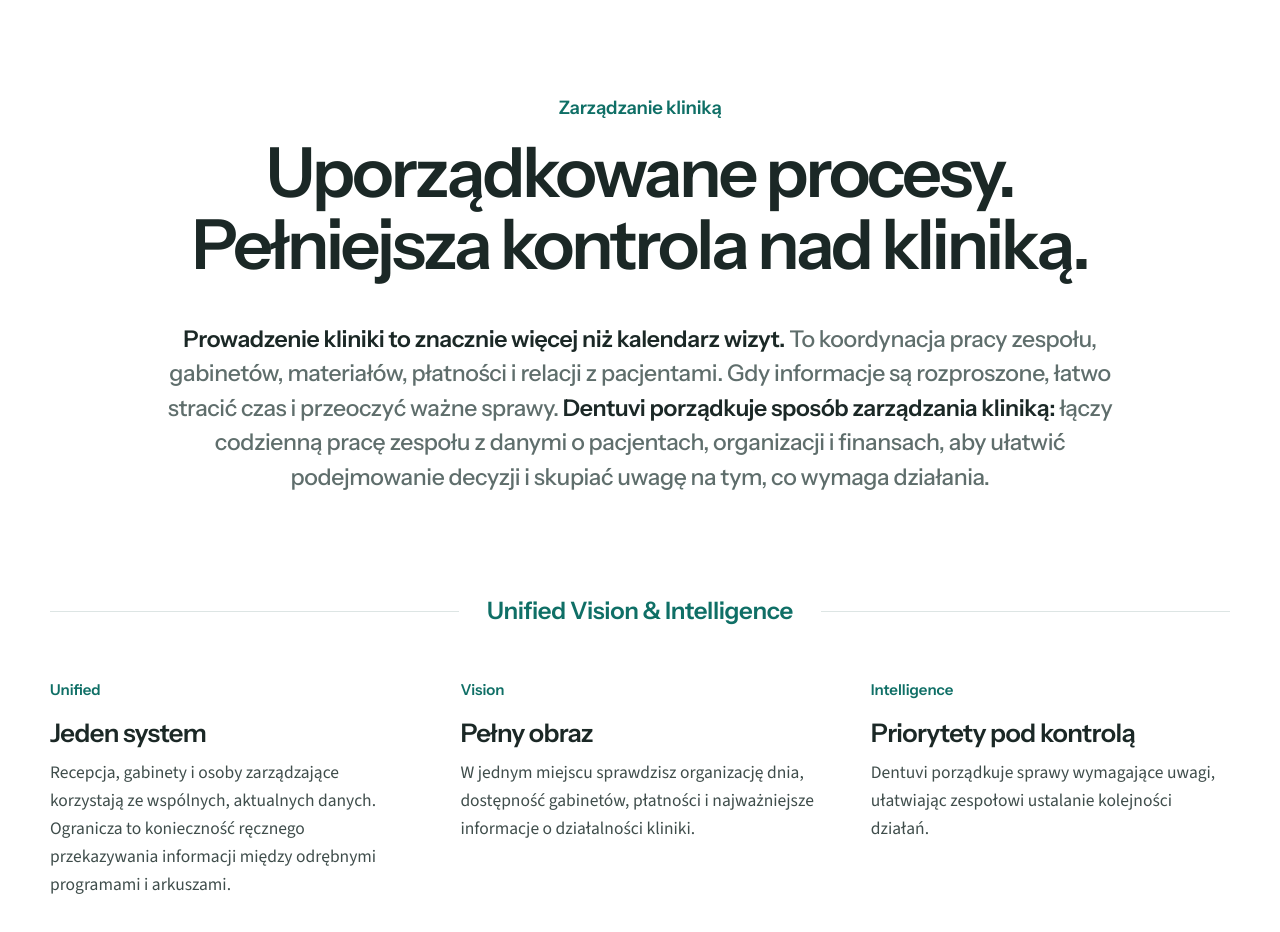
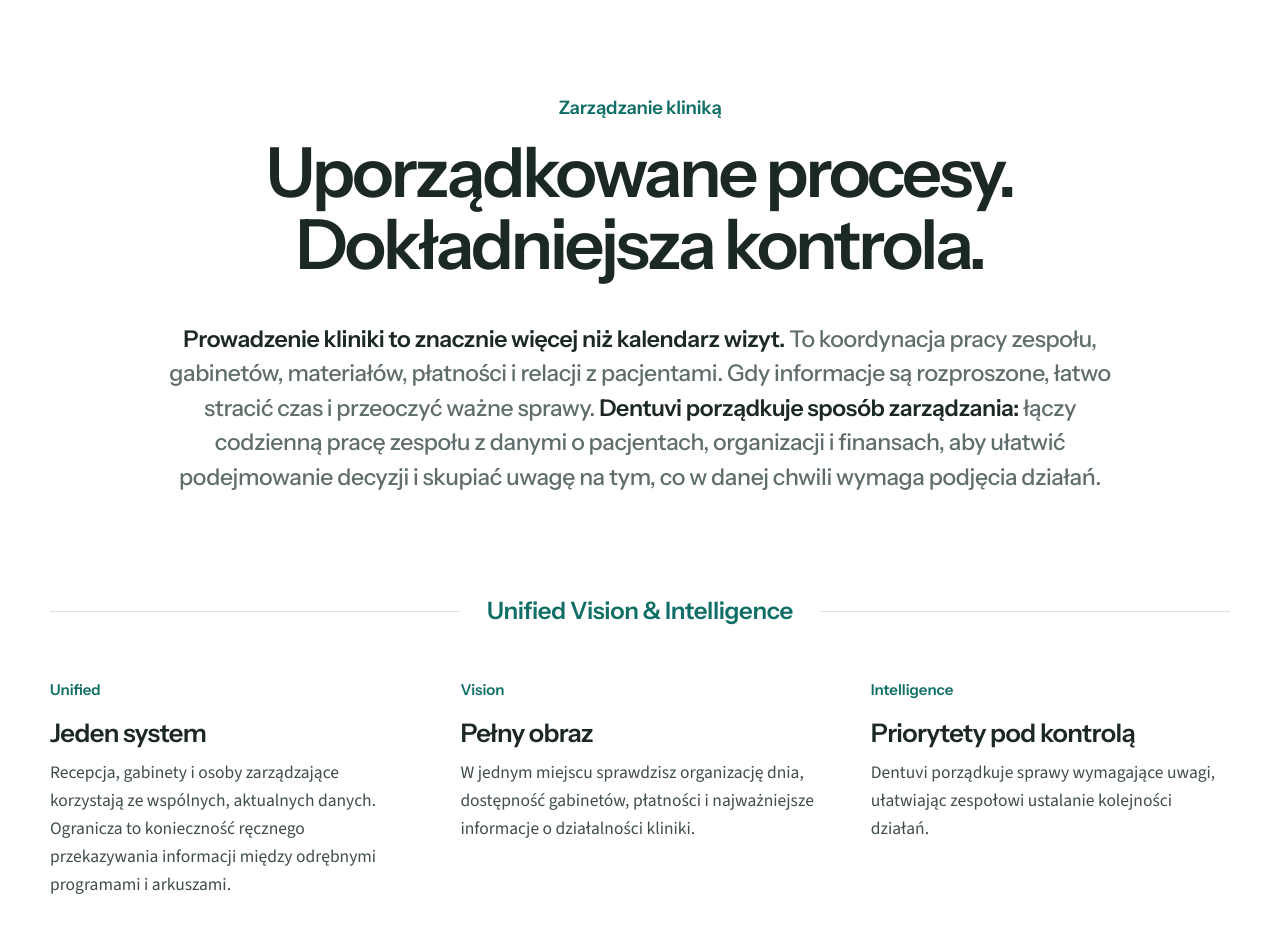
Before and after one commit to bitsbusko-cmd/dentuvi-www, a website: page public/index.html in a window 1280 px wide. Shown: the part 1480-2412 px from the top of the page. Drawn offline with Linux system fonts and the light colour scheme.

Commit message:
Sekcja „Zarządzanie kliniką”: nowy nagłówek i doprecyzowany opis
Co-Authored-By: Claude Opus 5.5 <noreply@anthropic.com>
Claude-Session: https://claude.ai/code/session_013ULRzyk52FW8RG4ig33BLA

```diff
--- a/public/index.html
+++ b/public/index.html
@@ -217,8 +217,8 @@
 <section class="band mani" id="dlaczego" aria-labelledby="h-mani">
   <div class="wrap">
     <p class="lbl rv">Zarządzanie kliniką</p>
-    <h2 class="h2 rv" id="h-mani">Uporządkowane procesy.<br> Pełniejsza kontrola nad kliniką.</h2>
-    <p class="big rv"><b>Prowadzenie kliniki to znacznie więcej niż kalendarz wizyt.</b> To koordynacja pracy zespołu, gabinetów, materiałów, płatności i relacji z pacjentami. Gdy informacje są rozproszone, łatwo stracić czas i przeoczyć ważne sprawy. <b>Dentuvi porządkuje sposób zarządzania kliniką:</b> łączy codzienną pracę zespołu z danymi o pacjentach, organizacji i finansach, aby ułatwić podejmowanie decyzji i skupiać uwagę na tym, co wymaga działania.</p>
+    <h2 class="h2 rv" id="h-mani">Uporządkowane procesy.<br> Dokładniejsza kontrola.</h2>
+    <p class="big rv"><b>Prowadzenie kliniki to znacznie więcej niż kalendarz wizyt.</b> To koordynacja pracy zespołu, gabinetów, materiałów, płatności i relacji z pacjentami. Gdy informacje są rozproszone, łatwo stracić czas i przeoczyć ważne sprawy. <b>Dentuvi porządkuje sposób zarządzania:</b> łączy codzienną pracę zespołu z danymi o pacjentach, organizacji i finansach, aby ułatwić podejmowanie decyzji i skupiać uwagę na tym, co w danej chwili wymaga podjęcia działań.</p>
     <p class="uvi-title rv" lang="en">Unified Vision &amp; Intelligence</p>
     <div class="uvi rv">
       <div><span class="k" lang="en">Unified</span><h3>Jeden system</h3><p>Recepcja, gabinety i osoby zarządzające korzystają ze wspólnych, aktualnych danych. Ogranicza to konieczność ręcznego przekazywania informacji między odrębnymi programami i arkuszami.</p></div>
```
Also changed, not shown: src/index.html (+2 -2 lines).
